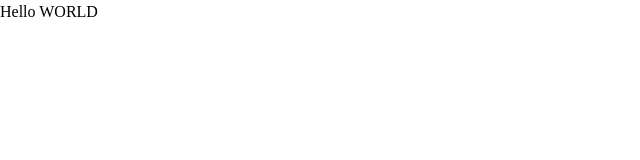
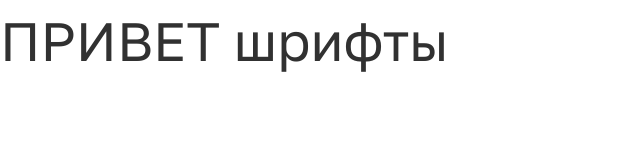
Before and after one commit to bobikostarikos2/b_yandex_test_work, a website: page src/index.html in a window 1280 px wide. Shown: the whole page, without its empty margins (0-640 px from the left). Drawn offline with nearby package versions, Linux system fonts and the light colour scheme; files that its build step writes are made by us from their sources.

Commit message:
feat: add golos & merriweather fonts

```diff
--- a/src/index.html
+++ b/src/index.html
@@ -1,13 +1,21 @@
 <!DOCTYPE html>
 <html lang="ru">
   <head>
+    <!-- Meta -->
     <meta charset="UTF-8">
     <meta name="viewport" content="width=device-width, initial-scale=1.0">
     <title>Тест</title>
+
+    <!-- Fonts -->
+    <link rel="preconnect" href="https://fonts.googleapis.com">
+    <link rel="preconnect" href="https://fonts.gstatic.com" crossorigin>
+    <link href="https://fonts.googleapis.com/css2?family=Golos+Text:wght@400;500;600;700&family=Merriweather:ital,wght@0,400;0,700;1,400;1,700&display=swap" rel="stylesheet">
+
+    <!-- Static -->
     <link rel="stylesheet" href="css/main.css">
     <script src="js/main.js" defer></script>
   </head>
   <body>
-    Hello WORLD
+    ПРИВЕТ шрифты
   </body>
 </html>
--- a/src/scss/base/_index.scss
+++ b/src/scss/base/_index.scss
@@ -1,3 +1,3 @@
-@use 'reset';
 @use 'colors';
 @use 'variables';
+@use 'reset';
--- a/src/scss/base/reset.scss
+++ b/src/scss/base/reset.scss
@@ -12,7 +12,9 @@
 }
 
 body {
-  font-size: 1.6rem;
+  font-family: var(--font-primary);
+  color: var(--txt-primary);
+  font-size: 5.4rem;
   line-height: 1.5;
   -webkit-font-smoothing: antialiased;
   -moz-osx-font-smoothing: grayscale;
--- a/src/scss/base/variables.scss
+++ b/src/scss/base/variables.scss
@@ -9,6 +9,10 @@
   --radius-btn: 66px;
   --radius-btn-more: 62px;
 
+  //Шрифты
+  --font-primary: 'Golos Text', sans-serif;
+  --font-secondary: 'Merriweather', serif;
+
   //Транзишены
   --transition-default: 0.3s ease;
 }
```
Also changed, not shown: dist/css/main.css, dist/index.html.
